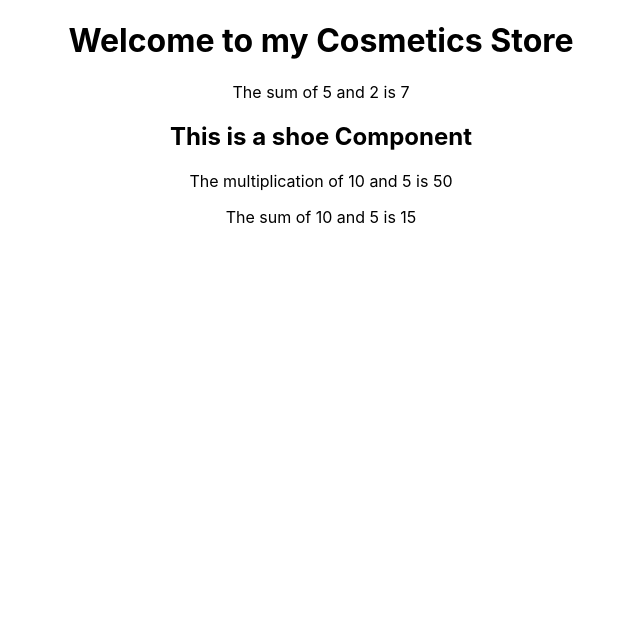
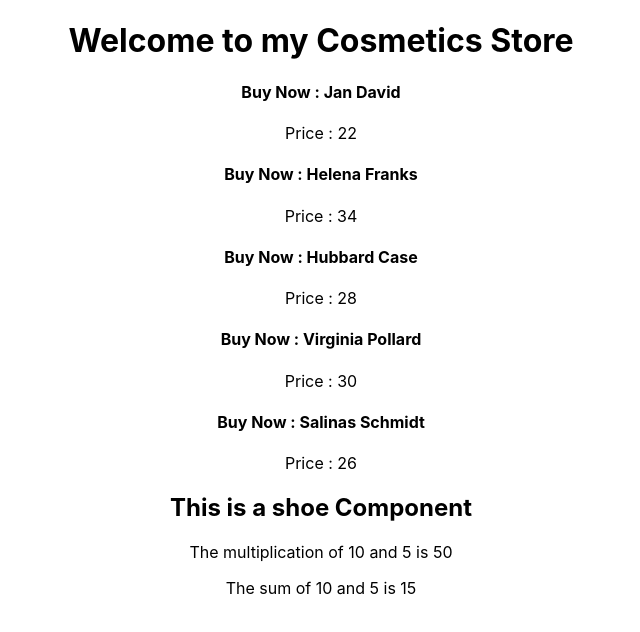
Before and after one commit to Arif-Hossan/react-storage-and-react-handler-recap, a React (Create React App) app: page / in a window 1280 px wide. Shown: the top 632 px of the page, without its empty margins (319-959 px from the left). Built offline with nearby package versions, Linux system fonts and the light colour scheme.

Commit message:
load json data and show it in the ui

```diff
--- /dev/null
+++ b/public/data.json
@@ -0,0 +1,27 @@
+[
+    {
+      "id": "64de8e57e88fb75cb8a1ea45",
+      "price": 22,
+      "name": "Jan David"
+    },
+    {
+      "id": "64de8e57efb93b7f938e4f7e",
+      "price": 34,
+      "name": "Helena Franks"
+    },
+    {
+      "id": "64de8e57f95b81762653c59e",
+      "price": 28,
+      "name": "Hubbard Case"
+    },
+    {
+      "id": "64de8e57f0c6f00d8777b866",
+      "price": 30,
+      "name": "Virginia Pollard"
+    },
+    {
+      "id": "64de8e5768c2b3e250ff1cdb",
+      "price": 26,
+      "name": "Salinas Schmidt"
+    }
+  ]
--- /dev/null
+++ b/src/components/Cosmetic/Cosmetic.js
@@ -0,0 +1,13 @@
+import React from 'react';
+
+const Cosmetic = (props) => {
+    const {name,price} = props.cosmetic;
+    return (
+        <div>
+            <h4>Buy Now : {name}</h4>
+            <p>Price : {price}</p>
+        </div>
+    );
+};
+
+export default Cosmetic;
--- a/src/components/Cosmetics/Cosmetics.js
+++ b/src/components/Cosmetics/Cosmetics.js
@@ -1,15 +1,63 @@
-import React from 'react';
-import { add } from '../../utilities/Calculate';
+import React, { useEffect, useState } from 'react';
+import Cosmetic from '../Cosmetic/Cosmetic';
+// import { add } from '../../utilities/Calculate';
 // import add from '../../utilities/Calculate';
 
 const Cosmetics = () => {
-    const a=5;
-    const b=2;
-    const result = add(a,b);
+    // const a=5;
+    // const b=2;
+    // const result = add(a,b);
+    // manually create array of objects
+    /*
+    const cosmetics = [
+        {id:1,name:"Shampo",price:12},
+        {id:2,name:"Soap",price:20},
+        {id:3,name:"Perfume",price:52},
+    ]*/
+    //manual json data
+   /*
+    const cosmetics = [
+        {
+          "id": "64de8e57e88fb75cb8a1ea45",
+          "price": 22,
+          "name": "Jana David"
+        },
+        {
+          "id": "64de8e57efb93b7f938e4f7e",
+          "price": 34,
+          "name": "Helena Franks"
+        },
+        {
+          "id": "64de8e57f95b81762653c59e",
+          "price": 28,
+          "name": "Hubbard Case"
+        },
+        {
+          "id": "64de8e57f0c6f00d8777b866",
+          "price": 30,
+          "name": "Virginia Pollard"
+        },
+        {
+          "id": "64de8e5768c2b3e250ff1cdb",
+          "price": 26,
+          "name": "Salinas Schmidt"
+        }
+      ]
+      */
+     //using data load from json file
+     const [cosmetics,setCosmetics] = useState([]);
+     useEffect(()=>{
+        fetch('data.json')
+        .then(res => res.json())
+        .then(data => setCosmetics(data))
+     },[])
     return (
         <div>
             <h1>Welcome to my Cosmetics Store</h1>
-            <p>The sum of {a} and {b} is {result}</p>
+            {/* <p>The sum of {a} and {b} is {result}</p> */}
+            {
+                cosmetics.map(cosmetic => <Cosmetic key = {cosmetic.id} cosmetic={cosmetic}></Cosmetic>)
+            }
         </div>
     );
 };
```
